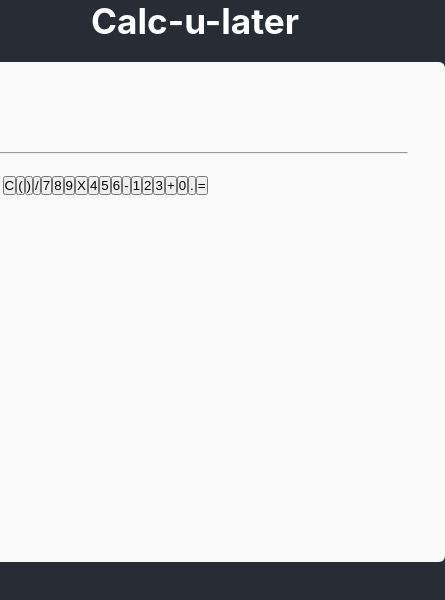
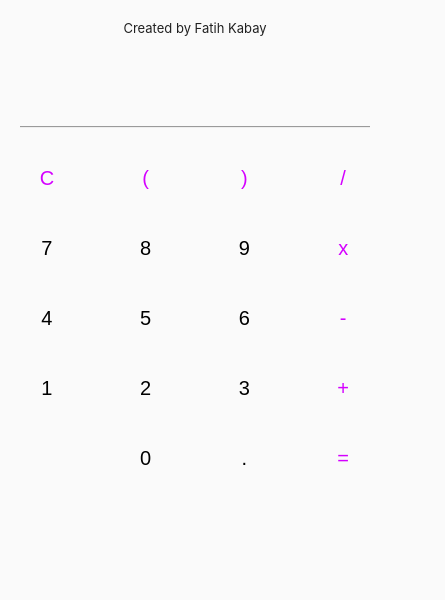
Before and after one commit to fatihkabay/calculator-app-react, a React (Create React App) app: page / in a window 390 px wide. Shown: the top 600 px of the page, 445 px wide, since content can reach past the window. Built offline with nearby package versions, Linux system fonts and the light colour scheme.

Commit message:
edit mobile device and web device

```diff
--- a/src/App.css
+++ b/src/App.css
@@ -1,9 +1,3 @@
-span {
-  color: #fff;
-  font-size: 2.2rem;
-  font-weight: 700;
-}
-
 .app-calc {
   display: flex;
   flex-direction: column;
@@ -12,6 +6,7 @@ span {
   width: 500px;
   height: 500px;
   border-radius: 6px;
+  box-shadow: 0 0 4px 4px #8E24AA;
 }
 
 .calc-wrapper {
@@ -30,28 +25,33 @@ span {
   direction: rtl;
 }
 
-.buttons {
-  margin-top: 10px;
-  display: grid;
-  grid-template-columns: repeat(auto-fill,minmax(100px,1fr));
+hr {
+width: 100%;
 }
 
-.calc-button {
-  border: 1px solid #d9d9d9;
-  background: #FAFAFA;
-  border-radius: 3px;
-  display: flex;
-  align-items: center;
-  justify-content: center;
-  height: 75px;
-  outline: none;
-  cursor: pointer;
-  color: black;
-  font-size: 12px;
-  border: none;
+.created-name {
+  font-size: small;
 }
 
-.calc-button:hover {
-  color: #1890ff;
-  border-color: #1890ff;
-}
+@media screen and (max-width:500px){
+  body {
+    background-color: #FAFAFA;
+    height: 100vh;
+  }
+
+  span {
+    color: #212121;
+  }
+
+  .container {
+   display: flex;
+   flex-direction: column;
+   gap: 0;
+   overflow: hidden;
+  }
+
+  .app-calc {
+    box-shadow: none;
+    height: 560px;
+  }
+};
--- a/src/App.jsx
+++ b/src/App.jsx
@@ -3,14 +3,16 @@ import Calculator from "./componenets/calculator";
 function App() {
   return (
     <div className="container">
-      <span>Calc-u-later</span>
+
       <div className="app-calc">
+        <span className="created-name">Created by Fatih Kabay</span>
         <div className="calc-wrapper">
-          <input className="calc-input" type="text" />
+          <input className="calc-input" type="text" disabled  />
           <hr />
          <Calculator/>
         </div>
       </div>
+
     </div>
   );
 }
--- a/src/componenets/btnConfig.js
+++ b/src/componenets/btnConfig.js
@@ -28,37 +28,37 @@ export const btns = [
     {
         display: '7',
         action: BTN_ACTIONS.ADD,
-        class: 'btn_op'
+        class: 'btn_o'
     },
     {
         display: '8',
         action: BTN_ACTIONS.ADD,
-        class: 'btn_op'
+        class: 'btn_o'
     },
     {
         display: '9',
         action: BTN_ACTIONS.ADD,
-        class: 'btn_op'
+        class: 'btn_o'
     },
     {
-        display: 'X',
+        display: 'x',
         action: BTN_ACTIONS.ADD,
         class: 'btn_op'
     },
     {
         display: '4',
         action: BTN_ACTIONS.ADD,
-        class: 'btn_op'
+        class: 'btn_o'
     },
     {
         display: '5',
         action: BTN_ACTIONS.ADD,
-        class: 'btn_op'
+        class: 'btn_o'
     },
     {
         display: '6',
         action: BTN_ACTIONS.ADD,
-        class: 'btn_op'
+        class: 'btn_o'
     },
     {
         display: '-',
@@ -68,17 +68,17 @@ export const btns = [
     {
         display: '1',
         action: BTN_ACTIONS.ADD,
-        class: 'btn_op'
+        class: 'btn_o'
     },
     {
         display: '2',
         action: BTN_ACTIONS.ADD,
-        class: 'btn_op'
+        class: 'btn_o'
     },
     {
         display: '3',
         action: BTN_ACTIONS.ADD,
-        class: 'btn_op'
+        class: 'btn_o'
     },
     {
         display: '+',
@@ -86,14 +86,19 @@ export const btns = [
         class: 'btn_op'
     },
     {
+        display: '',
+        action: BTN_ACTIONS.ADD,
+        class: 'btn_o'
+    },
+    {
         display: '0',
         action: BTN_ACTIONS.ADD,
-        class: 'btn_0'
+        class: 'btn_o'
     },
     {
         display: '.',
         action: BTN_ACTIONS.ADD,
-        class: 'btn_op'
+        class: 'btn_o'
     },
     {
         display: '=',
--- a/src/componenets/calculator.css
+++ b/src/componenets/calculator.css
@@ -1,8 +1,31 @@
 .calculator {
     padding: 20px;
-    height: 700px;
-    width: 400px;
+    height: 380px;
     overflow: hidden;
     border-radius: 20px;
-    background-color: var();
+    background-color: #fafafa;
+    display: flex;
+    flex-direction: column;
+    justify-content: flex-start;
 }
+
+.calculator-btns {
+    display: grid;
+    height: 380px;
+    grid-template-columns: repeat(4, 1fr);
+    gap: 10px;
+}
+
+.calculator-btns button {
+    border: 0;
+    outline: 0;
+    border-radius: 10px;
+    font-size: 1.25rem;
+    font-weight: 500;
+    background-color: transparent;
+    cursor: pointer;
+}
+
+.calculator-btns .btn_op {
+    color: #d400ff;
+}
--- a/src/componenets/calculator.jsx
+++ b/src/componenets/calculator.jsx
@@ -6,11 +6,7 @@ import { btns, BTN_ACTIONS } from './btnConfig';
 const calculator = () => {
   return (
     <div className="calculator">
-        <div className="calculator_result">
-            <div className="calculator_result_exp"></div>
-            <div className="calculator_result_exp"></div>
-        </div>
-        <div className="calculator_btns">
+        <div className="calculator-btns">
             {
                 btns.map((item, index) => (
                     <button key={index} className={item.class}>
--- a/src/index.css
+++ b/src/index.css
@@ -25,5 +25,5 @@ body {
   flex-direction: column;
   align-items: center;
   gap: 20px;
-  justify-content: center;
+  margin: 20px;
 }
```
